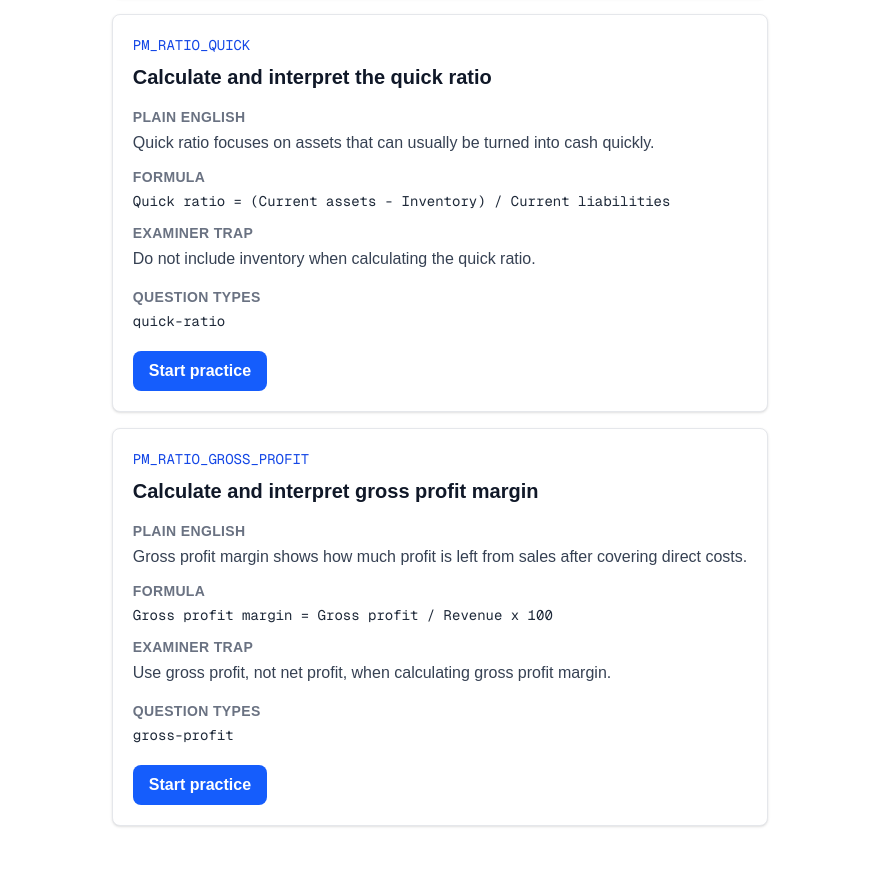
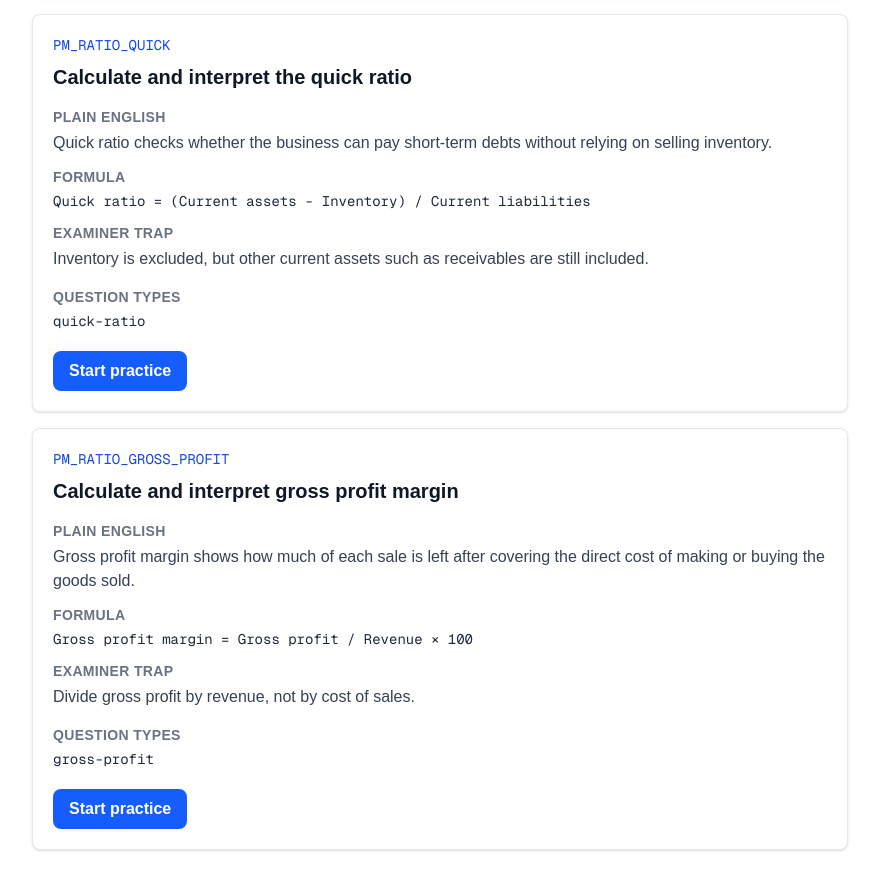
Before and after one commit to ahmedakhalil95-beep/edu-hub, a Next.js app: page /capsules in a window 1280 px wide. Shown: the part 540-1430 px from the top of the page, without its empty margins (200-1079 px from the left). Before the commit the page ends 1406 px from the top, so only its background shows below. Built offline with nearby package versions, Linux system fonts and the light colour scheme.

Commit message:
add quick ratio and gross profit content

```diff
--- a/src/domains/syllabus/pm-syllabus.ts
+++ b/src/domains/syllabus/pm-syllabus.ts
@@ -76,17 +76,19 @@ export const pmSyllabus: PMSyllabusArea[] = [
               "Use current assets, inventory, and current liabilities to calculate and interpret quick liquidity.",
             questionTypes: ["quick-ratio"],
             plainEnglish:
-              "Quick ratio focuses on assets that can usually be turned into cash quickly.",
+              "Quick ratio checks whether the business can pay short-term debts without relying on selling inventory.",
             formula:
               "Quick ratio = (Current assets - Inventory) / Current liabilities",
             examinerTrap:
-              "Do not include inventory when calculating the quick ratio.",
+              "Inventory is excluded, but other current assets such as receivables are still included.",
             detailedExplanation:
-              "Detailed quick ratio lesson content will be added here.",
+              "The quick ratio measures short-term liquidity using assets that are usually more readily available than inventory. The formula is current assets minus inventory, divided by current liabilities. Inventory is excluded because it may take time to sell, may need discounts, or may not turn into cash before debts are due. A high quick ratio may suggest stronger immediate liquidity, while a low quick ratio may suggest pressure to meet short-term obligations. Interpretation depends on the industry, inventory turnover, and the business's normal liquidity needs.",
             workedExample:
-              "A worked quick ratio example will be added here.",
+              "If current assets are 150,000, inventory is 50,000, and current liabilities are 80,000, the quick ratio is (150,000 - 50,000) / 80,000 = 1.25 times. This means the business has 1.25 of quick assets for every 1.00 of current liabilities.",
             commonMistakes: [
-              "Common quick ratio mistakes will be added here.",
+              "Forgetting to exclude inventory.",
+              "Excluding all current assets by mistake.",
+              "Assuming every low quick ratio is automatically bad.",
             ],
           },
           {
@@ -97,17 +99,19 @@ export const pmSyllabus: PMSyllabusArea[] = [
               "Use revenue and cost of sales to calculate and interpret gross profit margin.",
             questionTypes: ["gross-profit"],
             plainEnglish:
-              "Gross profit margin shows how much profit is left from sales after covering direct costs.",
+              "Gross profit margin shows how much of each sale is left after covering the direct cost of making or buying the goods sold.",
             formula:
-              "Gross profit margin = Gross profit / Revenue x 100",
+              "Gross profit margin = Gross profit / Revenue × 100",
             examinerTrap:
-              "Use gross profit, not net profit, when calculating gross profit margin.",
+              "Divide gross profit by revenue, not by cost of sales.",
             detailedExplanation:
-              "Detailed gross profit margin lesson content will be added here.",
+              "Gross profit margin measures how efficiently a business turns sales into gross profit before overheads and other expenses. The formula is gross profit divided by revenue, multiplied by 100. A high margin may suggest strong pricing, good cost control, or a favorable sales mix. A low margin may suggest discounting, rising direct costs, or less profitable products. Interpretation depends on pricing strategy, cost control, sales mix, and the industry the business operates in.",
             workedExample:
-              "A worked gross profit margin example will be added here.",
+              "If revenue is 200,000 and cost of sales is 120,000, gross profit is 80,000. Gross profit margin is 80,000 / 200,000 × 100 = 40%. This means 40% of sales revenue remains after direct costs.",
             commonMistakes: [
-              "Common gross profit margin mistakes will be added here.",
+              "Using net profit instead of gross profit.",
+              "Dividing by cost of sales instead of revenue.",
+              "Ignoring sales mix or industry context.",
             ],
           },
         ],
```
